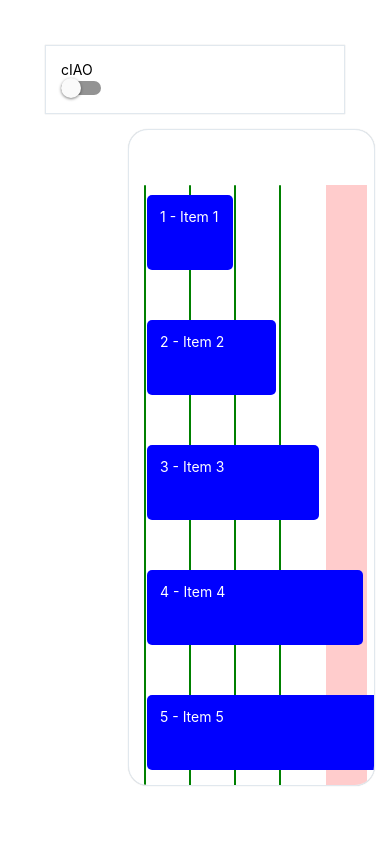
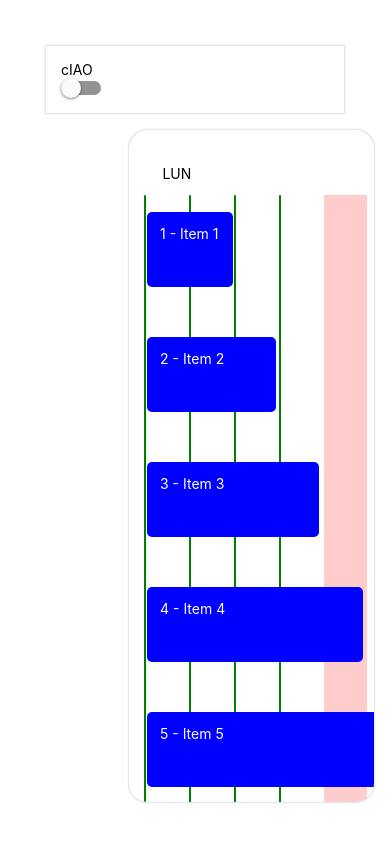
Before and after one commit to Frances0397/custom-gantt-test2, a React Native app: screen / in a window 390 px wide. Built offline with nearby package versions, Linux system fonts and the light colour scheme.

Commit message:
Added dynamic width of tasks, fixed switch, started implementing labels

```diff
--- a/App.js
+++ b/App.js
@@ -35,7 +35,7 @@ export default function App() {
 
   const toggleSwitch = () => {
     setChecked(previousState => !previousState);
-    if (checked) {
+    if (!checked) {
       setLines(daysOfCurrentMonth);
     } else {
       setLines(5);
@@ -52,12 +52,12 @@ export default function App() {
         <Switch value={checked} onValueChange={toggleSwitch} />
       </Card>
       <Card containerStyle={styles.ganttCard} wrapperStyle={styles.ganttCardContent}>
-        {/* <View style={styles.label}>
-          <Text>LUN</Text>
-        </View> */}
+        <View style={[styles.label, { left: `${2.2 / (lines ** 2) * 100}%` }]}>
+          <Text>{!checked ? "LUN" : "L"}</Text>
+        </View>
         <GanttBackground lines={lines} />
         {items.map((item, index) => (
-          <GanttTask key={item.ID} item={item} index={index} />
+          <GanttTask key={item.ID} item={item} index={index} lines={lines} />
         ))}
       </Card>
     </ScrollView >
@@ -94,7 +94,6 @@ const styles = StyleSheet.create({
   label: {
     top: 20,
     bottom: 15,
-    left: `${2 / 25 * 100}%`
   },
   container: {
     //flex: 1,
--- a/components/GanttBackground.js
+++ b/components/GanttBackground.js
@@ -34,9 +34,9 @@ export default function GanttBackground({ lines }) {
                     style={[
                         styles.line,
                         {
-                            left: `${index === currentIndex ? (index / lines) * 100 + 1 : (index / lines) * 100}%`, // Adjust position based on the number of lines
+                            left: `${index === currentIndex ? (index / lines) * 100 : (index / lines) * 100}%`, // Adjust position based on the number of lines
                             backgroundColor: index === currentIndex ? 'red' : 'green',//'#F3F4F5',
-                            width: index === currentIndex ? `${1 / lines * 100 - 1}%` : 2,
+                            width: index === currentIndex ? `${1 / lines * 100}%` : 2,
                             borderRadius: index === currentIndex ? 0 : 50,
                             opacity: index === currentIndex ? '20%' : '100%',
                             zIndex: 0
@@ -74,7 +74,7 @@ const styles = StyleSheet.create({
         // minHeight: 450,
         flexDirection: 'row',
         position: 'absolute',
-        top: 40,
+        top: 50,
         bottom: 20
     },
     line: {
--- a/components/GanttTask.js
+++ b/components/GanttTask.js
@@ -1,6 +1,6 @@
 import { StyleSheet, Text, View, TouchableOpacity } from 'react-native';
 
-export default function GanttTask({ item, index }) {
+export default function GanttTask({ item, index, lines }) {
 
     const onPress = (index) => {
         console.log("pressed");
@@ -17,7 +17,7 @@ export default function GanttTask({ item, index }) {
         <View style={styles.taskParent}>
             <TouchableOpacity style={[styles.taskContainer,
             {
-                width: `${(numberOfDays + index) * (1 / 5) * 100}%`
+                width: `${(numberOfDays + index) * (1 / lines) * 100}%`
             }]}
                 onPress={() => { alert(index); }}>
                 <Text style={styles.taskTitle}>{item.ID} - {item.Title}</Text>
```
